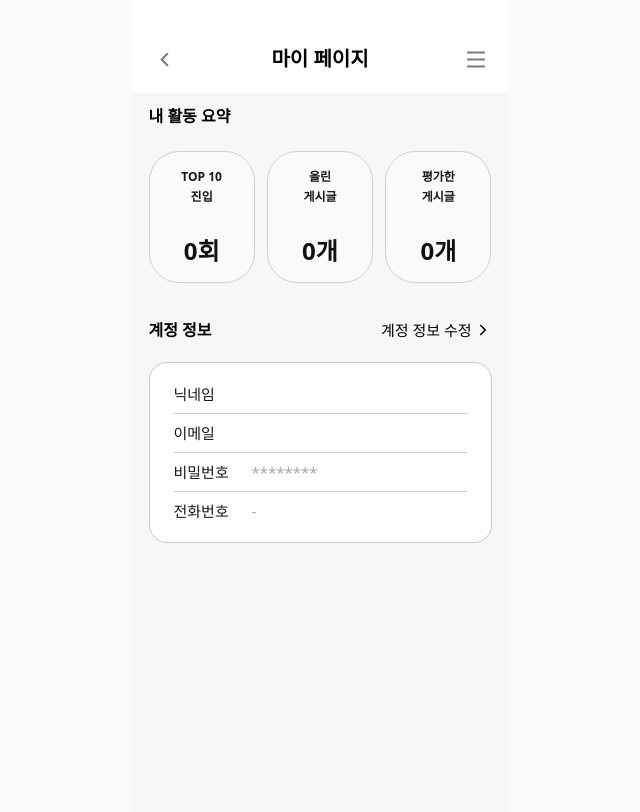
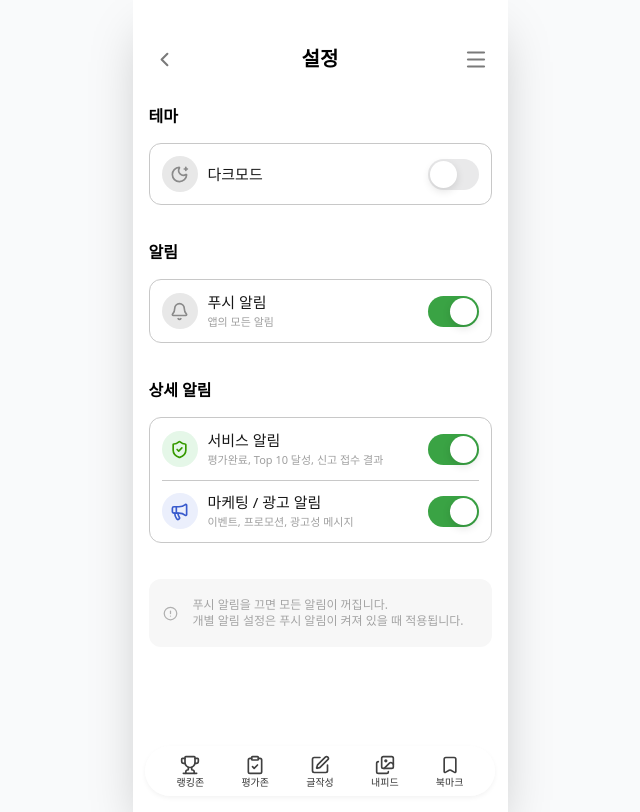
Before and after one commit to Jeongchani/codinator, a React (Vite) app in the folder apps/web/: page /settings in a window 1280 px wide. Shown: the whole page, without its empty margins (320-960 px from the left). Built offline with nearby package versions, Linux system fonts and the light colour scheme; no server answers.

Commit message:
feat(web #F-Settings)

```diff
--- a/apps/web/src/App.tsx
+++ b/apps/web/src/App.tsx
@@ -18,6 +18,7 @@ import EvaluationDetailFeedback from './pages/evaluation/EvaluationDetailFeedbac
 import RankingDetail from './pages/ranking/RankingDetail';
 import UserFeed from './pages/feed/UserFeed';
 import OngoingEvaluationHistory from './pages/evaluation/OngoingEvaluationHistory';
+import Settings from './pages/settins/Settings';
 
 function AppRoutes() {
   const navigate = useNavigate();
@@ -33,12 +34,12 @@ function AppRoutes() {
       <Route path="/postUpload" element={<PostUpload />} />
       <Route path="/rankingDetail/:postId" element={<RankingDetail />} />
       <Route path="/myPage/edit" element={<MyPageEdit />} />
-      <Route path="/settings" element={<MyPage />} />
       <Route path="/ongoingEvaluationHistory" element={<OngoingEvaluationHistory />} />
 
       <Route path="/test" element={<TestPage />} />
 
       <Route element={<AppLayout />}>
+        <Route path="/settings" element={<Settings />} />
         <Route path="/myPage" element={<MyPage />} />
         <Route path="/rankingZone" element={<RankingZone />} />
         <Route path="/user/:userId/feed" element={<UserFeed />} />
--- /dev/null
+++ b/apps/web/src/pages/settins/Settings.module.css
@@ -0,0 +1,137 @@
+.container {
+  @apply relative mx-auto flex h-[812px] w-[375px] flex-col overflow-hidden bg-white;
+}
+
+.header {
+  @apply h-[93px] w-full shrink-0 bg-white;
+}
+
+.headerInner {
+  @apply relative h-full w-full px-4;
+}
+
+.headerIconButton {
+  @apply absolute left-5 flex h-6 w-6 items-center justify-center border-0 bg-transparent p-0 text-[#7a7a7a];
+  top: 59px;
+  transform: translateY(-50%);
+}
+
+.menuButton {
+  @apply absolute right-5 flex h-6 w-6 items-center justify-center border-0 bg-transparent p-0 text-[#7a7a7a];
+  top: 59px;
+  transform: translateY(-50%);
+}
+
+.title {
+  @apply absolute left-1/2 whitespace-nowrap text-[20px] font-semibold leading-7 text-black;
+  top: 59px;
+  transform: translate(-50%, -50%);
+}
+
+.contentArea {
+  @apply flex-1 overflow-y-auto px-4 pb-0 pt-[12px];
+  -ms-overflow-style: none;
+  scrollbar-width: none;
+}
+
+.contentArea::-webkit-scrollbar {
+  display: none;
+}
+
+.sectionBlock {
+  @apply mt-0 mb-[36px];
+}
+
+.sectionTitle {
+  @apply mb-4 text-[16px] font-bold leading-[22px] text-black;
+}
+
+.card {
+  @apply overflow-hidden rounded-[12px] border border-[#c8c8c8] bg-white;
+}
+
+.row {
+  @apply relative flex min-h-[60px] items-center justify-between px-3 py-3;
+}
+
+.rowDisabled {
+  @apply opacity-50;
+}
+
+.rowDivider {
+  @apply absolute left-3 right-3 top-0 h-px bg-[#c8c8c8];
+}
+
+.rowLeft {
+  @apply flex min-w-0 flex-1 items-center gap-[10px] pr-2;
+}
+
+.iconBadge {
+  @apply flex h-9 w-9 shrink-0 items-center justify-center rounded-full;
+}
+
+.iconToneGray {
+  @apply bg-[#e8e8e8] text-[#8a8a8a];
+}
+
+.iconToneGreen {
+  @apply bg-[#e5f7e8] text-[#369a00];
+}
+
+.iconToneBlue {
+  @apply bg-[#ebeffc] text-[#385acd];
+}
+
+.textWrap {
+  @apply min-w-0 flex-1;
+}
+
+.rowTitle {
+  @apply text-[15px] font-normal leading-5 text-[#171717];
+}
+
+.rowDescription {
+  @apply mt-[2px] overflow-hidden text-ellipsis whitespace-nowrap text-[11px] leading-4 text-[#9f9f9f];
+}
+
+.toggle {
+  @apply relative h-[31px] w-[51px] shrink-0 rounded-full border-0 p-0 transition-colors duration-200;
+}
+
+.toggleOn {
+  @apply bg-[#3aa344];
+}
+
+.toggleOff {
+  @apply bg-[#e9e9ea];
+}
+
+.toggleThumb {
+  @apply absolute left-[2px] top-[2px] h-[27px] w-[27px] rounded-full bg-white;
+  box-shadow: 0 3px 8px rgba(0, 0, 0, 0.12);
+  transition: transform 0.2s ease;
+}
+
+.toggleThumbOn {
+  transform: translateX(20px);
+}
+
+.infoSection {
+  @apply mt-[4px];
+}
+
+.infoCard {
+  @apply flex min-h-[68px] items-center gap-3 rounded-[12px] bg-[#f7f7f7] px-3 py-3;
+}
+
+.infoIconWrap {
+  @apply flex h-5 w-5 shrink-0 items-center justify-center text-[#b0b0b0];
+}
+
+.infoText {
+  @apply text-[12px] leading-4 text-[#a4a4a4];
+}
+
+.bottomSpacer {
+  @apply h-[90px] w-full shrink-0;
+}
--- /dev/null
+++ b/apps/web/src/pages/settins/Settings.tsx
@@ -0,0 +1,191 @@
+import { useState } from 'react';
+import {
+  Bell,
+  ChevronLeft,
+  CircleAlert,
+  Megaphone,
+  Menu,
+  MoonStar,
+  ShieldCheck,
+} from 'lucide-react';
+import { useNavigate } from 'react-router-dom';
+import styles from './Settings.module.css';
+
+type ToggleSwitchProps = {
+  checked: boolean;
+  disabled?: boolean;
+  ariaLabel: string;
+  onClick: () => void;
+};
+
+type SettingRowProps = {
+  icon: React.ReactNode;
+  title: string;
+  description?: string;
+  checked: boolean;
+  disabled?: boolean;
+  iconTone?: 'gray' | 'green' | 'blue';
+  showDivider?: boolean;
+  onToggle: () => void;
+};
+
+function ToggleSwitch({ checked, disabled = false, ariaLabel, onClick }: ToggleSwitchProps) {
+  return (
+    <button
+      type="button"
+      className={`${styles.toggle} ${checked ? styles.toggleOn : styles.toggleOff}`}
+      aria-label={ariaLabel}
+      aria-pressed={checked}
+      disabled={disabled}
+      onClick={onClick}
+    >
+      <span className={`${styles.toggleThumb} ${checked ? styles.toggleThumbOn : ''}`} />
+    </button>
+  );
+}
+
+function SettingRow({
+  icon,
+  title,
+  description,
+  checked,
+  disabled = false,
+  iconTone = 'gray',
+  showDivider = false,
+  onToggle,
+}: SettingRowProps) {
+  const iconToneClass =
+    iconTone === 'green'
+      ? styles.iconToneGreen
+      : iconTone === 'blue'
+        ? styles.iconToneBlue
+        : styles.iconToneGray;
+
+  return (
+    <div className={`${styles.row} ${disabled ? styles.rowDisabled : ''}`}>
+      {showDivider ? <div className={styles.rowDivider} /> : null}
+
+      <div className={styles.rowLeft}>
+        <div className={`${styles.iconBadge} ${iconToneClass}`}>{icon}</div>
+
+        <div className={styles.textWrap}>
+          <p className={styles.rowTitle}>{title}</p>
+          {description ? <p className={styles.rowDescription}>{description}</p> : null}
+        </div>
+      </div>
+
+      <ToggleSwitch
+        checked={checked}
+        disabled={disabled}
+        ariaLabel={`${title} ${checked ? '끄기' : '켜기'}`}
+        onClick={onToggle}
+      />
+    </div>
+  );
+}
+
+export default function Settings() {
+  const navigate = useNavigate();
+
+  const [isDarkMode, setIsDarkMode] = useState(false);
+  const [isPushEnabled, setIsPushEnabled] = useState(true);
+  const [isServiceEnabled, setIsServiceEnabled] = useState(true);
+  const [isMarketingEnabled, setIsMarketingEnabled] = useState(true);
+
+  const isDetailDisabled = !isPushEnabled;
+
+  return (
+    <div className={styles.container}>
+      <header className={styles.header}>
+        <div className={styles.headerInner}>
+          <button
+            type="button"
+            className={styles.headerIconButton}
+            onClick={() => navigate(-1)}
+            aria-label="뒤로가기"
+          >
+            <ChevronLeft size={23} strokeWidth={2.2} />
+          </button>
+
+          <h1 className={styles.title}>설정</h1>
+
+          <button type="button" className={styles.menuButton} aria-label="사이드 메뉴 열기">
+            <Menu size={25} strokeWidth={2.2} />
+          </button>
+        </div>
+      </header>
+
+      <main className={styles.contentArea}>
+        <section className={styles.sectionBlock}>
+          <h2 className={styles.sectionTitle}>테마</h2>
+
+          <div className={styles.card}>
+            <SettingRow
+              icon={<MoonStar size={19} strokeWidth={2.1} />}
+              title="다크모드"
+              checked={isDarkMode}
+              onToggle={() => setIsDarkMode((prev) => !prev)}
+            />
+          </div>
+        </section>
+
+        <section className={styles.sectionBlock}>
+          <h2 className={styles.sectionTitle}>알림</h2>
+
+          <div className={styles.card}>
+            <SettingRow
+              icon={<Bell size={19} strokeWidth={2.1} />}
+              title="푸시 알림"
+              description="앱의 모든 알림"
+              checked={isPushEnabled}
+              onToggle={() => setIsPushEnabled((prev) => !prev)}
+            />
+          </div>
+        </section>
+
+        <section className={styles.sectionBlock}>
+          <h2 className={styles.sectionTitle}>상세 알림</h2>
+
+          <div className={styles.card}>
+            <SettingRow
+              icon={<ShieldCheck size={19} strokeWidth={2.1} />}
+              title="서비스 알림"
+              description="평가완료, Top 10 달성, 신고 접수 결과"
+              checked={isServiceEnabled}
+              disabled={isDetailDisabled}
+              iconTone="green"
+              onToggle={() => setIsServiceEnabled((prev) => !prev)}
+            />
+
+            <SettingRow
+              icon={<Megaphone size={19} strokeWidth={2.1} />}
+              title="마케팅 / 광고 알림"
+              description="이벤트, 프로모션, 광고성 메시지"
+              checked={isMarketingEnabled}
+              disabled={isDetailDisabled}
+              iconTone="blue"
+              showDivider
+              onToggle={() => setIsMarketingEnabled((prev) => !prev)}
+            />
+          </div>
+        </section>
+
+        <section className={styles.infoSection}>
+          <div className={styles.infoCard}>
+            <div className={styles.infoIconWrap}>
+              <CircleAlert size={15} strokeWidth={2} />
+            </div>
+
+            <p className={styles.infoText}>
+              푸시 알림을 끄면 모든 알림이 꺼집니다.
+              <br />
+              개별 알림 설정은 푸시 알림이 켜져 있을 때 적용됩니다.
+            </p>
+          </div>
+        </section>
+
+        <div className={styles.bottomSpacer} aria-hidden="true" />
+      </main>
+    </div>
+  );
+}
```
